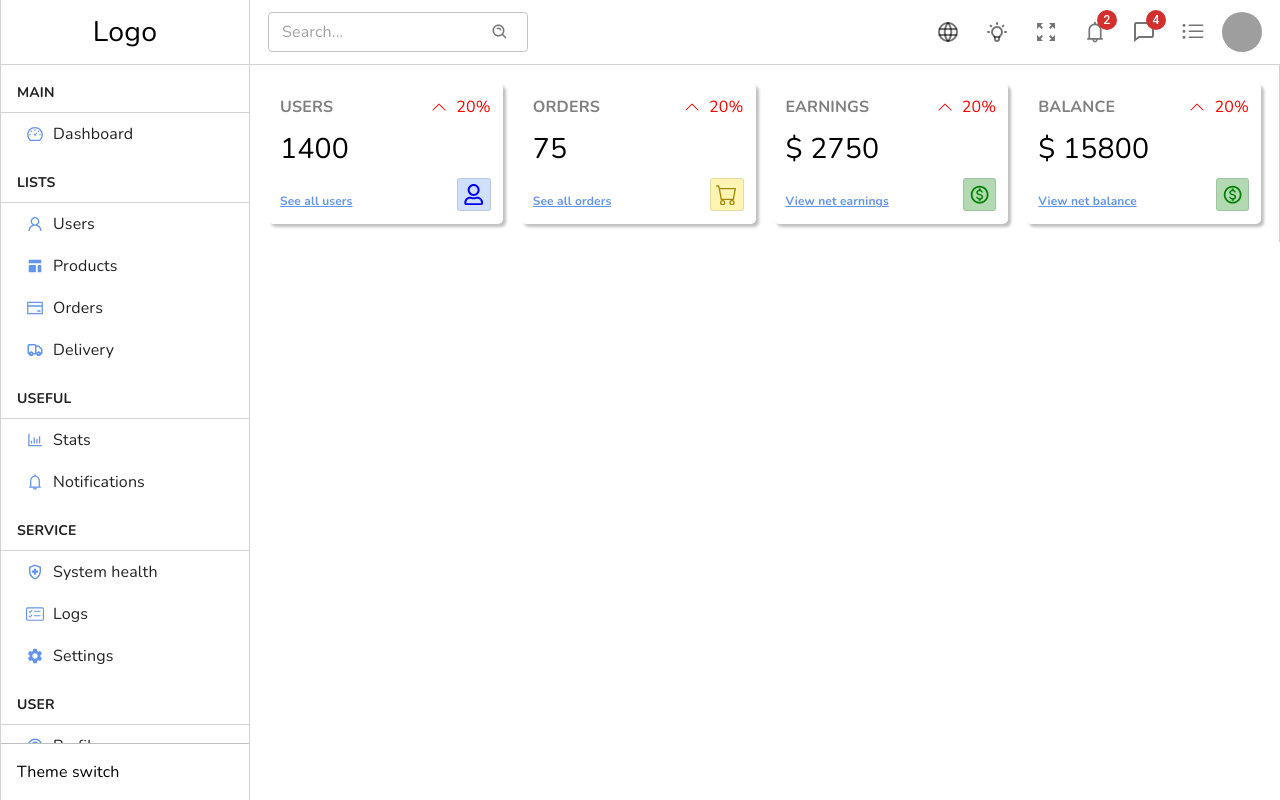
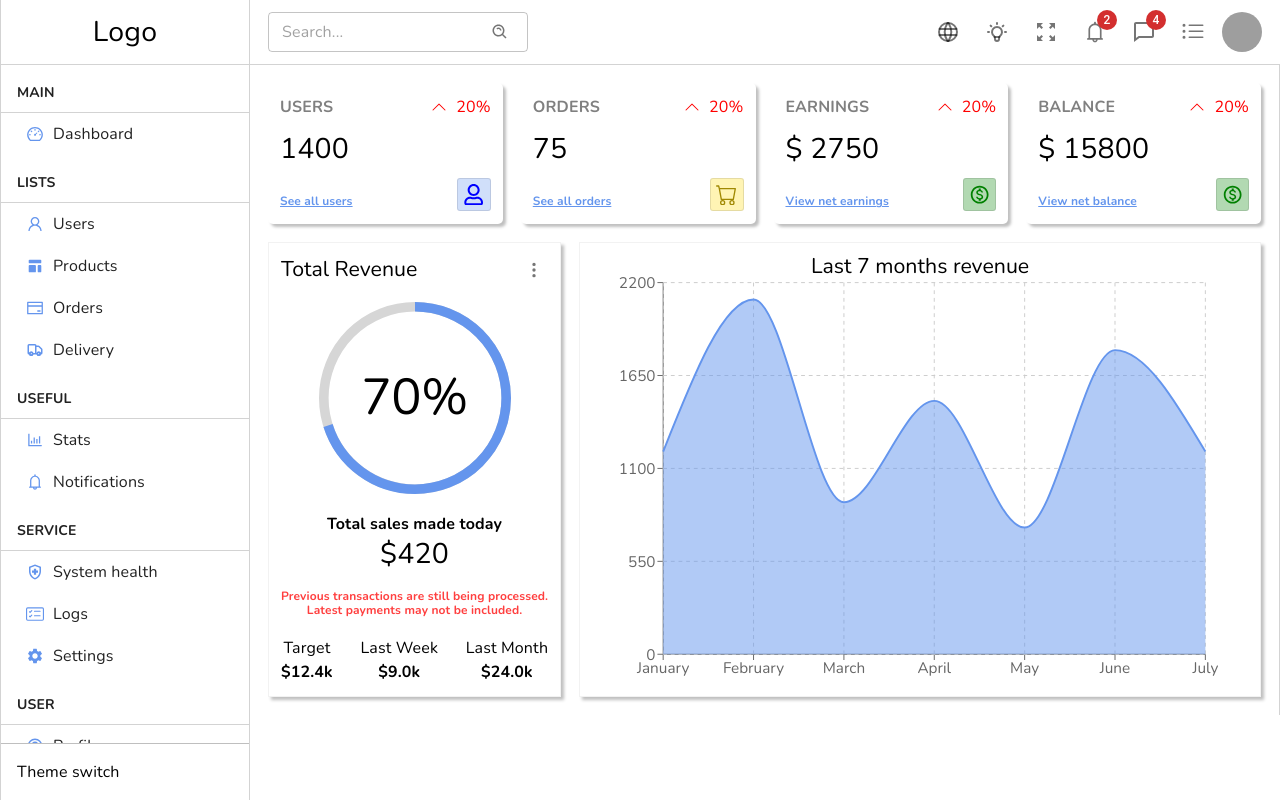
Before and after one commit to guzzz-12/admin-dashboard, a React (Create React App) app: page / in a window 1280 px wide. Built offline with nearby package versions, Linux system fonts and the light colour scheme; grey boxes are pictures that could not be loaded.

Commit message:
Mostrar los charts en el home page

```diff
--- a/src/pages/home/home.css
+++ b/src/pages/home/home.css
@@ -9,4 +9,10 @@
   grid-template-columns: repeat(auto-fit, minmax(220px, 1fr));
   gap: var(--spacing-lg);
   width: 100%;
+  margin-bottom: var(--spacing-lg);
 }
+
+.home__charts {
+  display: flex;
+  gap: var(--spacing-lg);
+}
--- a/src/pages/home/index.tsx
+++ b/src/pages/home/index.tsx
@@ -1,6 +1,8 @@
 import {Box} from "@mui/material";
 import Layout from "../../components/Layout";
 import Widget from "../../components/widget";
+import Chart from "../../components/charts/Chart";
+import FeaturedChart from "../../components/charts/FeaturedChart";
 import {WIDGETS_DATA} from "../../components/widget/widgetData";
 import "./home.css";
 
@@ -13,6 +15,10 @@ const HomePage = () => {
             return <Widget key={i} widgetData={item} />
           })}
         </Box>
+        <Box className="home__charts">
+          <FeaturedChart />
+          <Chart />
+        </Box>
       </Box>
     </Layout>
   )
```
